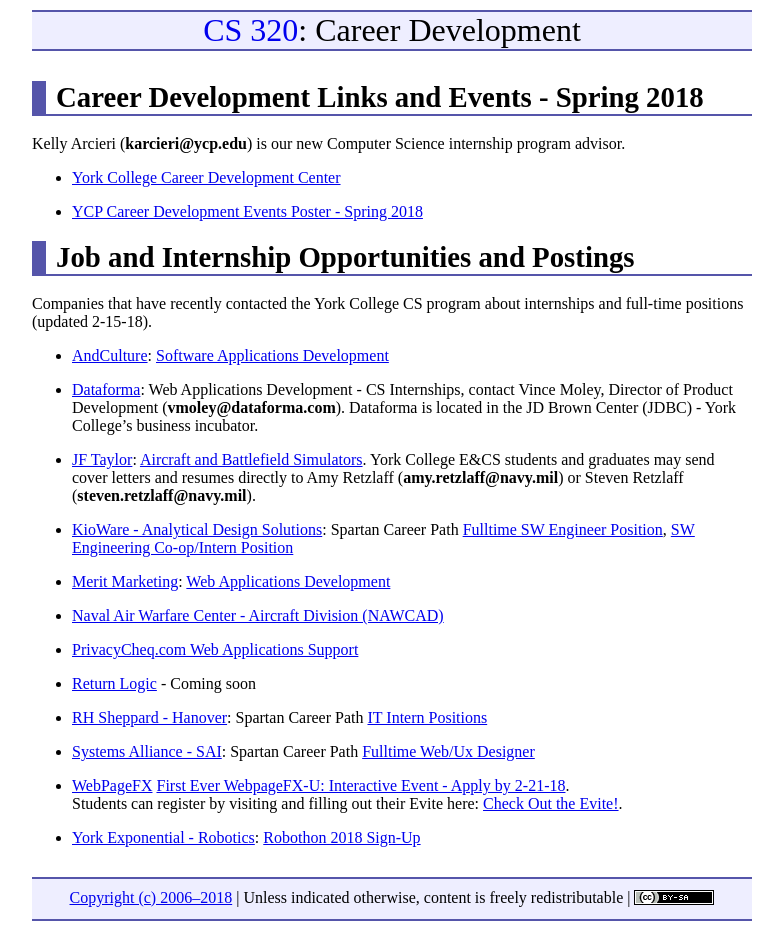
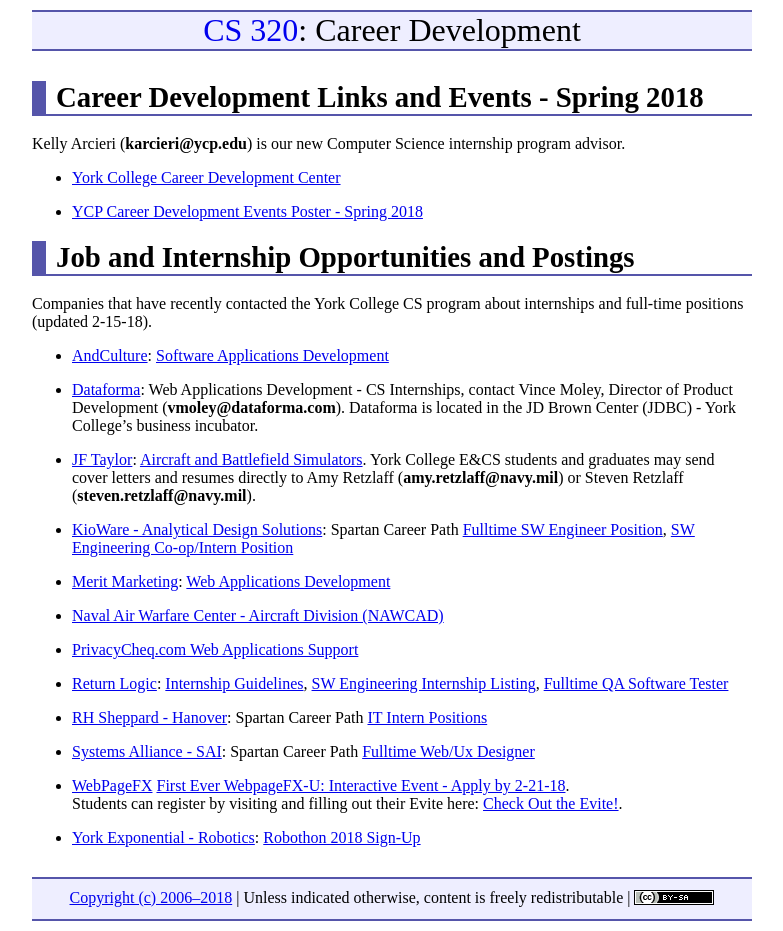
Before and after one commit to ycpcs/cs320-spring2018, a Jekyll site: the page built from careers/index.md, in a window 1280 px wide. Shown: the whole page, without its empty margins (248-1031 px from the left). Built offline with Jekyll 4.4.1, drawn with Linux system fonts in a browser that asks for light colours.

Commit message:
added ReturnLogic links

```diff
--- a/careers/index.md
+++ b/careers/index.md
@@ -33,7 +33,7 @@ Companies that have recently contacted the York College CS program about interns
 
 * [PrivacyCheq.com Web Applications Support](PrivacyCheqPosting_012118.pdf)
 
-* [Return Logic](https://returnlogic.com) - Coming soon
+* [Return Logic](https://returnlogic.com): [Internship Guidelines](ReturnLogic_Internship_Guidelines.pdf), [SW Engineering Internship Listing](ReturnLogic_Engineering_Internship_University_Listing.pdf), [Fulltime QA Software Tester](ReturnLogic_QA_Software_Tester.pdf)
 
 * [RH Sheppard - Hanover](http://rhsheppard.com): Spartan Career Path [IT Intern Positions](RHSheppard_IT_Intern.pdf)
 
```
Also changed, not shown: 3 other files.
